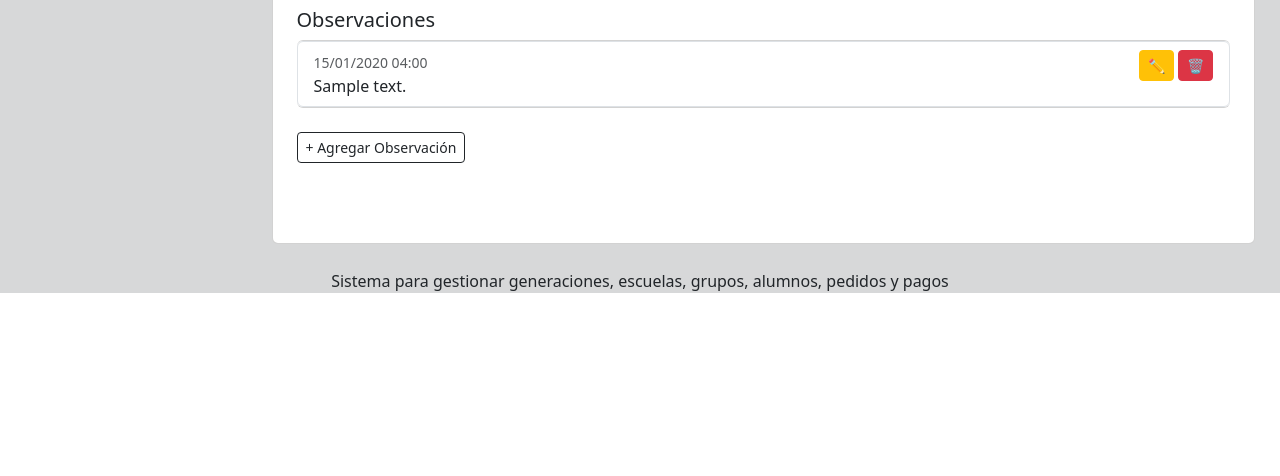
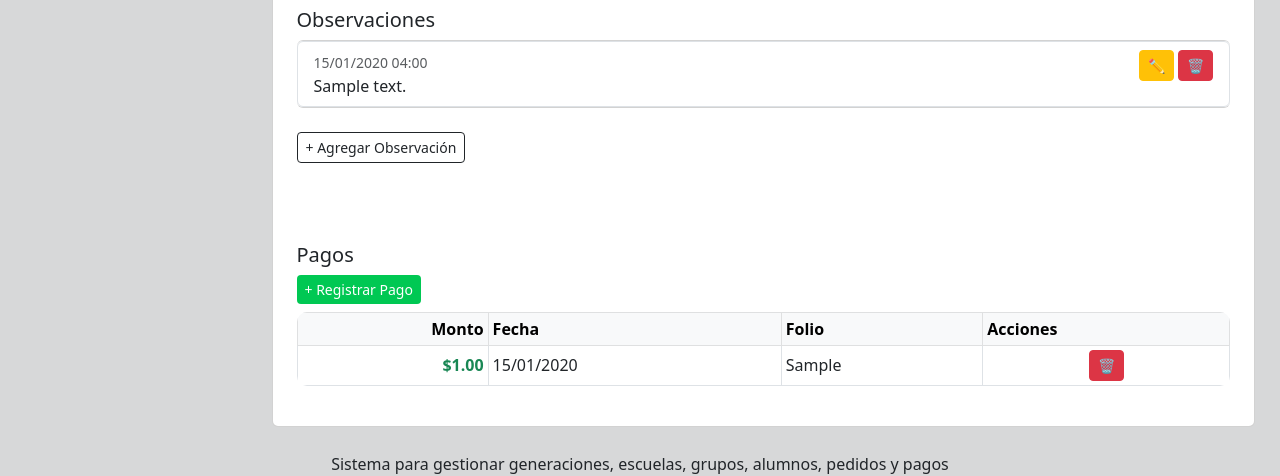
Before and after one commit to netoxdw/seriartAppBackend, a Django app: page /pedidos/1/ in a window 1280 px wide. Shown: the part 1049-1525 px from the top of the page. Before the commit the page ends 1342 px from the top, so only its background shows below. Run offline with Django 5.2, Linux system fonts and the light colour scheme; tables that the repository leaves empty hold one stand-in row (values such as "Sample post").

Commit message:
vista de pago asi como crear y eliminar un pago

```diff
--- a/apps/ventas/models.py
+++ b/apps/ventas/models.py
@@ -10,6 +10,7 @@ from apps.catalogo.models import (
     PrecioAnilloGeneracion,
 )
 
+# PEDIDO
 
 class Pedido(models.Model):
     alumno = models.ForeignKey(
@@ -91,6 +92,8 @@ class Pedido(models.Model):
         return "Pagado"
 
 
+# BASES
+
 class PedidoItemBase(models.Model):
 
     PLACA_CHOICES = [
@@ -166,6 +169,7 @@ class PedidoItemBase(models.Model):
         super().delete(*args, **kwargs)
         pedido.calcular_total()
 
+# ANILLO
 
 class PedidoItemAnillo(models.Model):
     pedido = models.ForeignKey(
@@ -229,6 +233,7 @@ class PedidoItemAnillo(models.Model):
         super().delete(*args, **kwargs)
         pedido.calcular_total()
 
+# EXTRA
 
 class PedidoItemExtra(models.Model):
     pedido = models.ForeignKey(
@@ -268,6 +273,9 @@ class PedidoItemExtra(models.Model):
         # 🔥 Recalcular total después de eliminar
         pedido.calcular_total()
 
+
+# OBSERVACION
+
 class Observacion(models.Model):
     pedido = models.ForeignKey(
         Pedido,
@@ -288,6 +296,7 @@ class Observacion(models.Model):
     def __str__(self):
         return f"Pedido #{self.pedido.id} - {self.fecha.strftime('%Y-%m-%d %H:%M')}"
 
+# PAGOS
 
 class Pago(models.Model):
     pedido = models.ForeignKey(
@@ -326,3 +335,12 @@ class Pago(models.Model):
 
         if self.monto <= 0:
             raise ValidationError("El monto del pago debe ser mayor a cero.")
+
+    def save(self, *args, **kwargs):
+        super().save(*args, **kwargs)
+        self.pedido.calcular_total()  # 🔥 clave
+
+    def delete(self, *args, **kwargs):
+        pedido = self.pedido
+        super().delete(*args, **kwargs)
+        pedido.calcular_total()  # 🔥 clave
--- a/apps/ventas/urls.py
+++ b/apps/ventas/urls.py
@@ -14,7 +14,9 @@ from .views import (
     PedidoItemExtraDeleteView,
     ObservacionCreateView,
     ObservacionUpdateView,
-    ObservacionDeleteView
+    ObservacionDeleteView,
+    PagoCreateView,
+    PagoDeleteView
     )
 
 urlpatterns = [
@@ -38,4 +40,7 @@ urlpatterns = [
     path('pedidos/<int:pedido_id>/add-observacion/', ObservacionCreateView.as_view(), name='observacion_create'),
     path('observacion/<int:pk>/editar/', ObservacionUpdateView.as_view(), name='observacion_update'),
     path('observacion/<int:pk>/eliminar/', ObservacionDeleteView.as_view(), name='observacion_delete'),
+
+    path('pedidos/<int:pedido_id>/add-pago/', PagoCreateView.as_view(), name='pago_create'),
+    path('pago/<int:pk>/eliminar/', PagoDeleteView.as_view(), name='pago_delete'),
 ]
--- a/apps/ventas/views.py
+++ b/apps/ventas/views.py
@@ -2,8 +2,8 @@ from django.views.generic import CreateView, DetailView, UpdateView, DeleteView
 from django.urls import reverse
 from django.shortcuts import redirect
 from apps.alumnos.models import Alumno
-from .models import PedidoItemBase, Pedido, PedidoItemAnillo, PedidoItemExtra, Observacion
-from .form import PedidoItemBaseForm, PedidoItemAnilloForm, PedidoItemExtraForm, ObservacionForm
+from .models import PedidoItemBase, Pedido, PedidoItemAnillo, PedidoItemExtra, Observacion, Pago
+from .form import PedidoItemBaseForm, PedidoItemAnilloForm, PedidoItemExtraForm, ObservacionForm, PagoForm
 
 
 class PedidoCreateView(CreateView):
@@ -234,3 +234,31 @@ class ObservacionDeleteView(DeleteView):
 
     def get_success_url(self):
         return reverse("pedido_detail", kwargs={"pk": self.object.pedido_id})
+
+
+# Pago #####################################################################################
+
+class PagoCreateView(CreateView):
+    model = Pago
+    form_class = PagoForm
+    template_name = "ventas/pago_form.html"
+
+    def form_valid(self, form):
+        form.instance.pedido_id = self.kwargs["pedido_id"]
+        return super().form_valid(form)
+
+    def get_context_data(self, **kwargs):
+        context = super().get_context_data(**kwargs)
+        context["pedido_id"] = self.kwargs["pedido_id"]
+        return context
+
+    def get_success_url(self):
+        return reverse("pedido_detail", kwargs={"pk": self.kwargs["pedido_id"]})
+
+
+class PagoDeleteView(DeleteView):
+    model = Pago
+    template_name = "ventas/pago_confirm_delete.html"
+
+    def get_success_url(self):
+        return reverse("pedido_detail", kwargs={"pk": self.object.pedido_id})
--- a/templates/ventas/pedido_detail.html
+++ b/templates/ventas/pedido_detail.html
@@ -289,7 +289,7 @@
         {% endfor %}
     </ul>
 
-<br>
+    <br>
     <div class="mb-2">
         <a href="{% url 'observacion_create' pedido.id %}" class="btn btn-outline-dark btn-sm">
             + Agregar Observación
@@ -299,6 +299,60 @@
     <br>
     <br>
 
+    <!-- Pagos -->
+
+    <h5 class="mt-4">Pagos</h5>
+
+    <div class="mb-2">
+        <a href="{% url 'pago_create' pedido.id %}" class="btn btn-success btn-sm">
+            + Registrar Pago
+        </a>
+    </div>
+
+    <table class="table table-sm table-bordered align-middle">
+        <thead class="table-light">
+            <tr>
+                <th class="text-end">Monto</th>
+                <th>Fecha</th>
+                <th>Folio</th>
+                <th>Acciones</th>
+            </tr>
+        </thead>
+
+        <tbody>
+            {% for pago in pedido.pagos.all %}
+            <tr>
+                <!-- 💰 MONTO (LO MÁS IMPORTANTE) -->
+                <td class="text-end fw-bold text-success">
+                    ${{ pago.monto }}
+                </td>
+
+                <!-- 📅 FECHA -->
+                <td>
+                    {{ pago.fecha_pago|date:"d/m/Y" }}
+                </td>
+
+                <!-- 🧾 FOLIO -->
+                <td>
+                    {{ pago.folio_nota|default:"-" }}
+                </td>
+
+                <!-- ⚙️ ACCIONES -->
+                <td class="text-center">
+                    <a href="{% url 'pago_delete' pago.id %}" class="btn btn-sm btn-danger">
+                        🗑
+                    </a>
+                </td>
+            </tr>
+            {% empty %}
+            <tr>
+                <td colspan="4" class="text-center">
+                    Sin pagos registrados
+                </td>
+            </tr>
+            {% endfor %}
+        </tbody>
+    </table>
 
 </div>
 
```
Also changed, not shown: apps/ventas/form.py (+15 -1 lines), templates/ventas/pago_confirm_delete.html (added, +46 -0 lines), templates/ventas/pago_form.html (added, +24 -0 lines).
